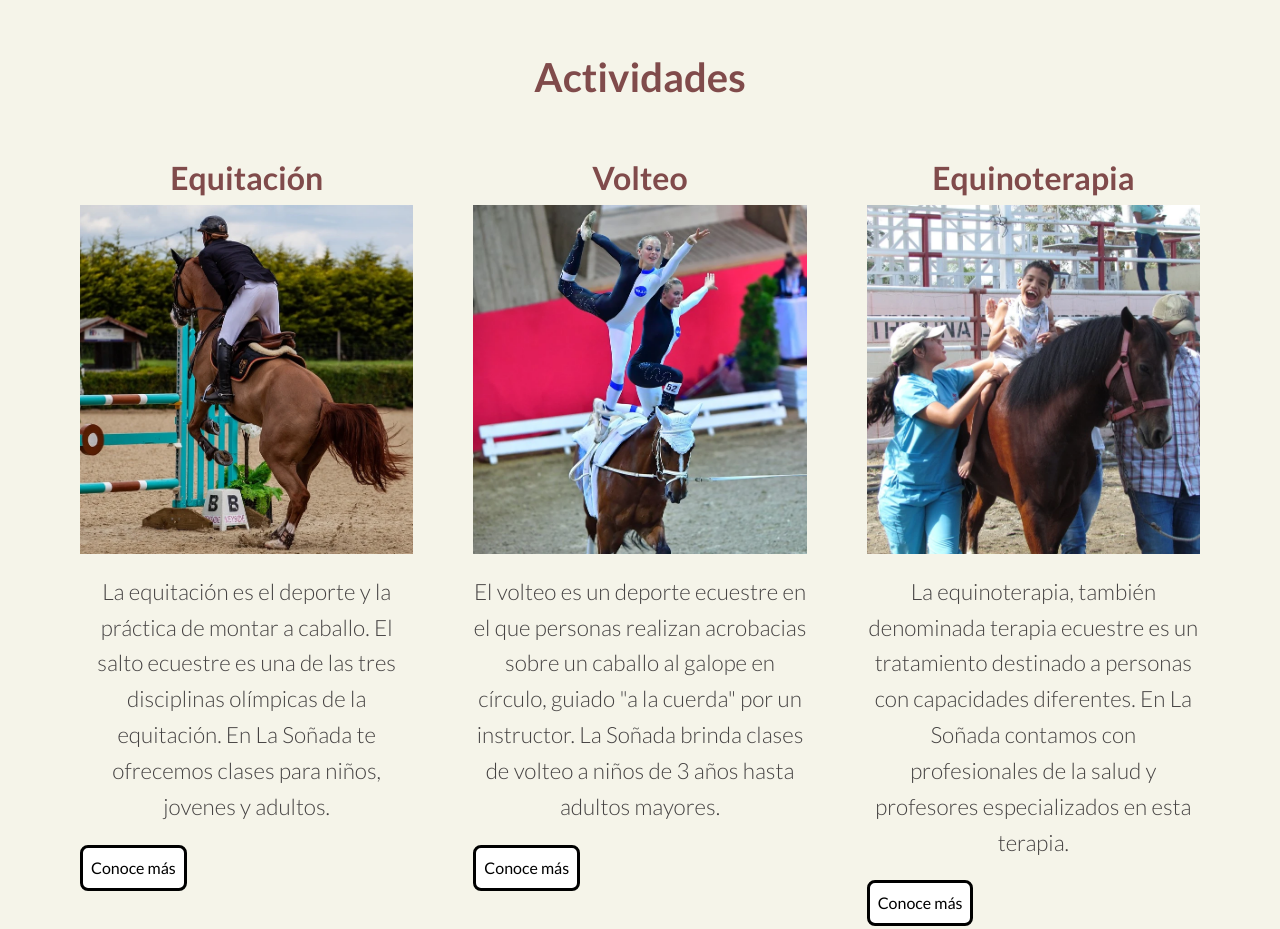
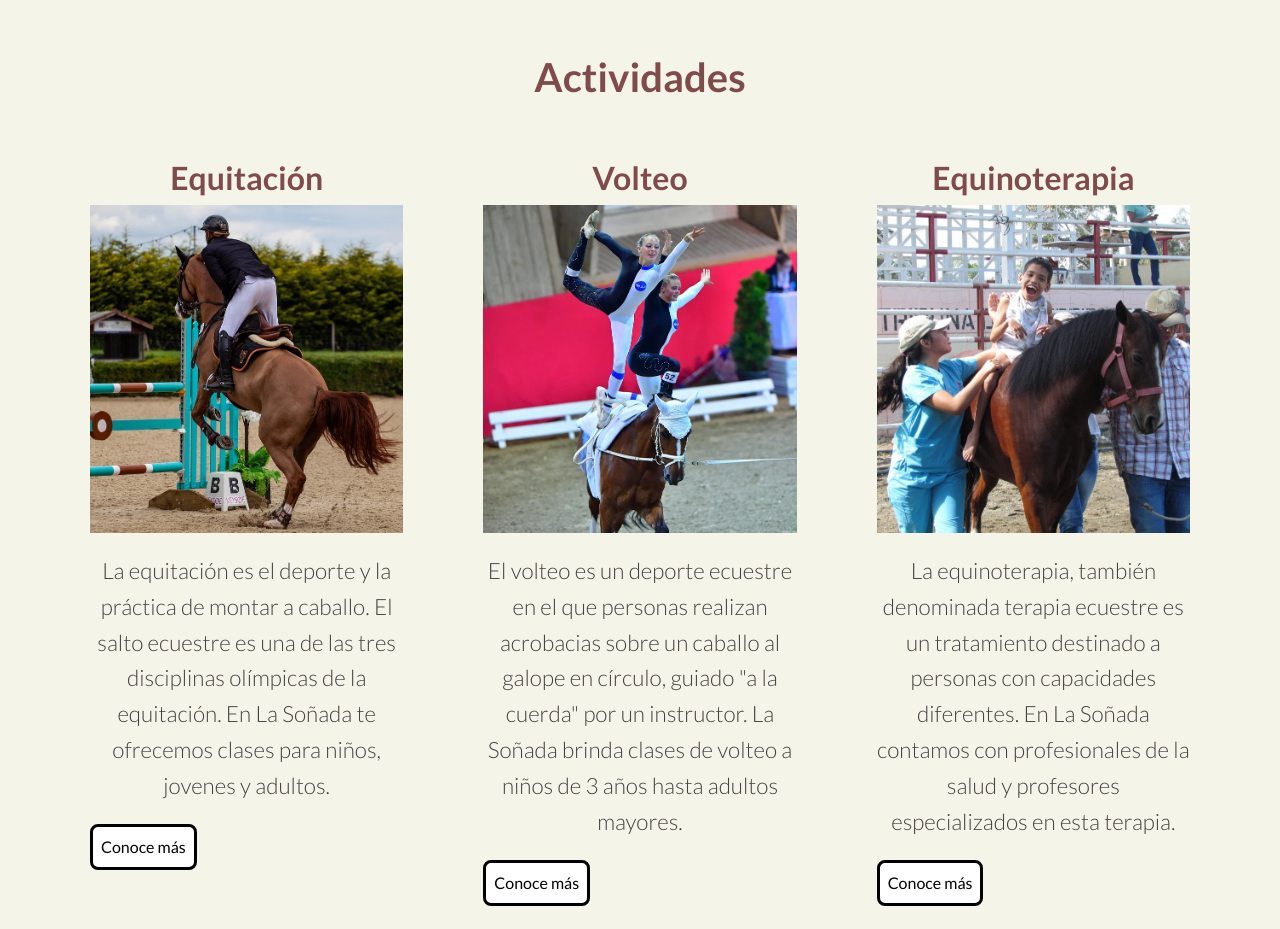
Before and after one commit to Julia-Bertolotti/PreEntrega2-Bertolotti, a website: page index.html in a window 1280 px wide. Shown: the part 1380-2309 px from the top of the page. Drawn offline with nearby package versions, Linux system fonts and the light colour scheme.

Commit message:
modifiqué cards del index

```diff
--- a/css/style.css
+++ b/css/style.css
@@ -79,7 +79,6 @@ header{
 /*footer*/
 footer{
     display: flex;
-    position: static;
     padding: 30px 30px;
     background-color: rgb(220, 220, 170);
     width: 100%;
@@ -218,14 +217,6 @@ iframe{
 
 
 /*Box model - width - height - margin - padding - border*/
-.contenedor{
-   width: 100%;
-   justify-content: center;
-   height: auto;
-   margin: 20 px auto;
-   padding: 20px auto ;
-}
-
 .contenedor-header{
     width: 100%;
     height: 100vh;
@@ -243,14 +234,6 @@ iframe{
     display: flex;
     justify-content: center;
     align-items: center;
-}
-
-.card-contenedor{
-    display: flex;
-    flex-direction: column;
-    align-items: center;
-    width: 350px;
-    margin: 0 30px;
 }
 
 
@@ -313,7 +296,7 @@ input{
             font-size: 1.4em;
             line-height: 1.6em;
             margin: 20px 0;
-            text-align: center ;
+            text-align: center;
             color: rgb(69, 66, 66);
         }
 
@@ -326,6 +309,22 @@ input{
                 margin-bottom: 16px ;
 
 }
+
+.card-contenedor{
+    display: flex;
+    flex-direction: column;
+    align-items: center;
+    width: 400px;
+    margin: 0 40px;
+}
+
+.contenedor{
+    width: 100%;
+    justify-content: center;
+    height: auto;
+    margin: 20 px auto;
+    padding: 20px auto ;
+ }
 
 
 /*section actividades*/
```
